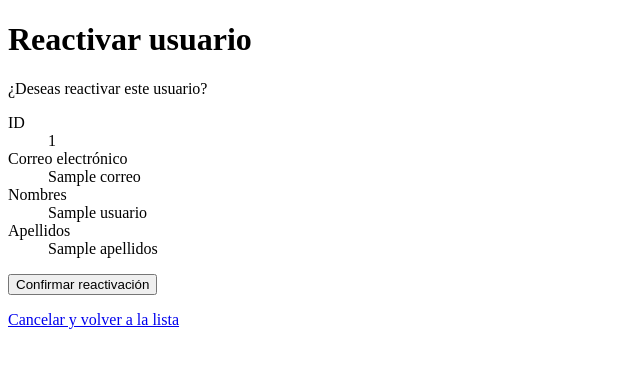
After one commit to mangoappco/mango-next, a PHP site: the page made by src/Vistas/usuarios/reactivar.php in a window 1280 px wide. The commit adds this page. Shown: the top 368 px of the page, without its empty margins (0-640 px from the left). Run offline with PHP 8.4, Linux system fonts and the light colour scheme; tables that the repository leaves empty hold one stand-in row (values such as "Sample post"); the template is opened without the code that fills it: most values are stand-ins (such as "Sample title", 1, 10 or a date in 2020).

Commit message:
feat: agregar funcionalidad para reactivar usuarios y crear vista de confirmación

```diff
--- a/src/Vistas/usuarios/index.php
+++ b/src/Vistas/usuarios/index.php
@@ -75,6 +75,8 @@ function escaparHtml(string $valor): string
                                 <a href="index.php?accion=editar&id=<?= (int) $usuario['id'] ?>">Editar</a>
                                 <?php if ((int) $usuario['activo'] === 1): ?>
                                     <a href="index.php?accion=desactivar&id=<?= (int) $usuario['id'] ?>">Desactivar</a>
+                                <?php else: ?>
+                                    <a href="index.php?accion=reactivar&id=<?= (int) $usuario['id'] ?>">Reactivar</a>
                                 <?php endif; ?>
                             <?php endif; ?>
                         </td>
--- /dev/null
+++ b/src/Vistas/usuarios/reactivar.php
@@ -0,0 +1,47 @@
+<?php
+
+// Activa el modo estricto de tipos para este archivo.
+declare(strict_types=1);
+
+// Convierte cualquier valor recibido en texto seguro para HTML.
+function escaparTextoReactivacion(string $valor): string
+{
+    // Evita que los datos se interpreten como HTML.
+    return htmlspecialchars($valor, ENT_QUOTES, 'UTF-8');
+}
+?>
+<!DOCTYPE html>
+<html lang="es">
+<head>
+    <meta charset="UTF-8">
+    <title>Reactivar usuario</title>
+</head>
+<body>
+    <h1>Reactivar usuario</h1>
+
+    <p>¿Deseas reactivar este usuario?</p>
+
+    <dl>
+        <dt>ID</dt>
+        <dd><?= escaparTextoReactivacion((string) $usuario['id']) ?></dd>
+
+        <dt>Correo electrónico</dt>
+        <dd><?= escaparTextoReactivacion((string) $usuario['correo']) ?></dd>
+
+        <dt>Nombres</dt>
+        <dd><?= escaparTextoReactivacion((string) $usuario['nombres']) ?></dd>
+
+        <dt>Apellidos</dt>
+        <dd><?= escaparTextoReactivacion((string) $usuario['apellidos']) ?></dd>
+    </dl>
+
+    <form method="post" action="index.php?accion=reactivar&id=<?= (int) $usuario['id'] ?>">
+        <input type="hidden" name="token_csrf" value="<?= escaparTextoReactivacion($tokenCsrf) ?>">
+        <button type="submit">Confirmar reactivación</button>
+    </form>
+
+    <p>
+        <a href="index.php">Cancelar y volver a la lista</a>
+    </p>
+</body>
+</html>
```
Also changed, not shown: src/Controladores/ControladorUsuarios.php (+12 -0 lines), src/Core/Application.php (+41 -0 lines), src/Modelos/ModeloUsuario.php (+14 -0 lines), src/Vistas/usuarios/detalle.php (+6 -2 lines).
